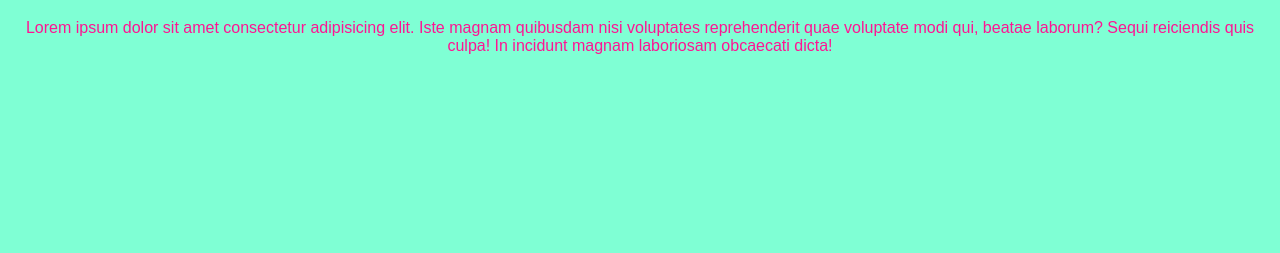
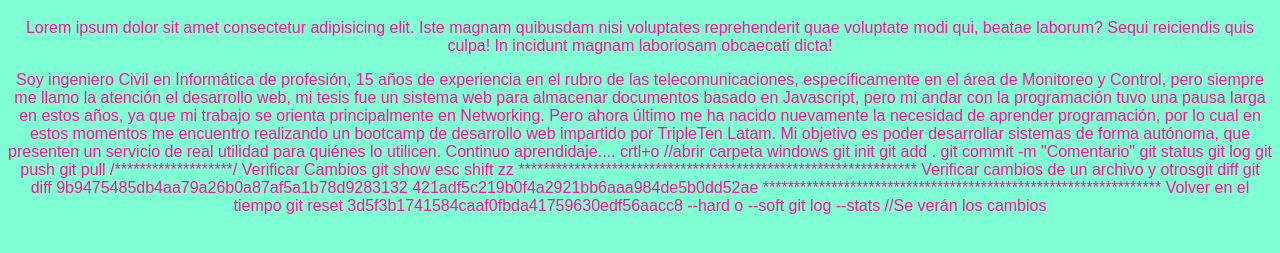
Before and after one commit to Pasculi/Resumen_Git, a plain HTML site: page index.html in a window 1280 px wide. Shown: the part 61-314 px from the top of the page. Drawn offline with Linux system fonts and the light colour scheme.

Commit message:
Cambio de vida2

```diff
--- a/index.html
+++ b/index.html
@@ -10,5 +10,43 @@
 <body>
   <h1>Git y Git-Hub</h1>
   <p>Lorem ipsum dolor sit amet consectetur adipisicing elit. Iste magnam quibusdam nisi voluptates reprehenderit quae voluptate modi qui, beatae laborum? Sequi reiciendis quis culpa! In incidunt magnam laboriosam obcaecati dicta!</p>
+  <p>
+    Soy ingeniero Civil en Informática de profesión,
+15 años de experiencia en el rubro de las telecomunicaciones,
+específicamente en el área de Monitoreo y Control,
+pero siempre me llamo la atención el desarrollo web,
+mi tesis fue un sistema web para almacenar documentos basado en Javascript,
+pero mi andar con la programación tuvo una pausa larga en estos años,
+ya que mi trabajo se orienta principalmente en Networking.
+Pero ahora último me ha nacido nuevamente la necesidad de aprender programación,
+por lo cual en estos momentos me encuentro realizando un bootcamp de
+desarrollo web impartido por TripleTen Latam. Mi objetivo es poder
+desarrollar sistemas de forma autónoma, que presenten un servicio de real
+utilidad para quiénes lo utilicen. Continuo aprendidaje....
+
+crtl+o //abrir carpeta windows
+
+git init
+git add .
+git commit -m "Comentario"
+git status
+git log
+git push
+git pull
+/*******************/
+Verificar Cambios
+git show
+esc shift zz
+****************************************************************
+Verificar cambios de un archivo y otrosgit diff
+
+git diff 9b9475485db4aa79a26b0a87af5a1b78d9283132 421adf5c219b0f4a2921bb6aaa984de5b0dd52ae
+
+****************************************************************
+Volver en el tiempo
+git reset 3d5f3b1741584caaf0fbda41759630edf56aacc8 --hard o --soft
+
+git log --stats //Se verán los cambios
+  </p>
 </body>
 </html>
```
Also changed, not shown: biografia.txt.
